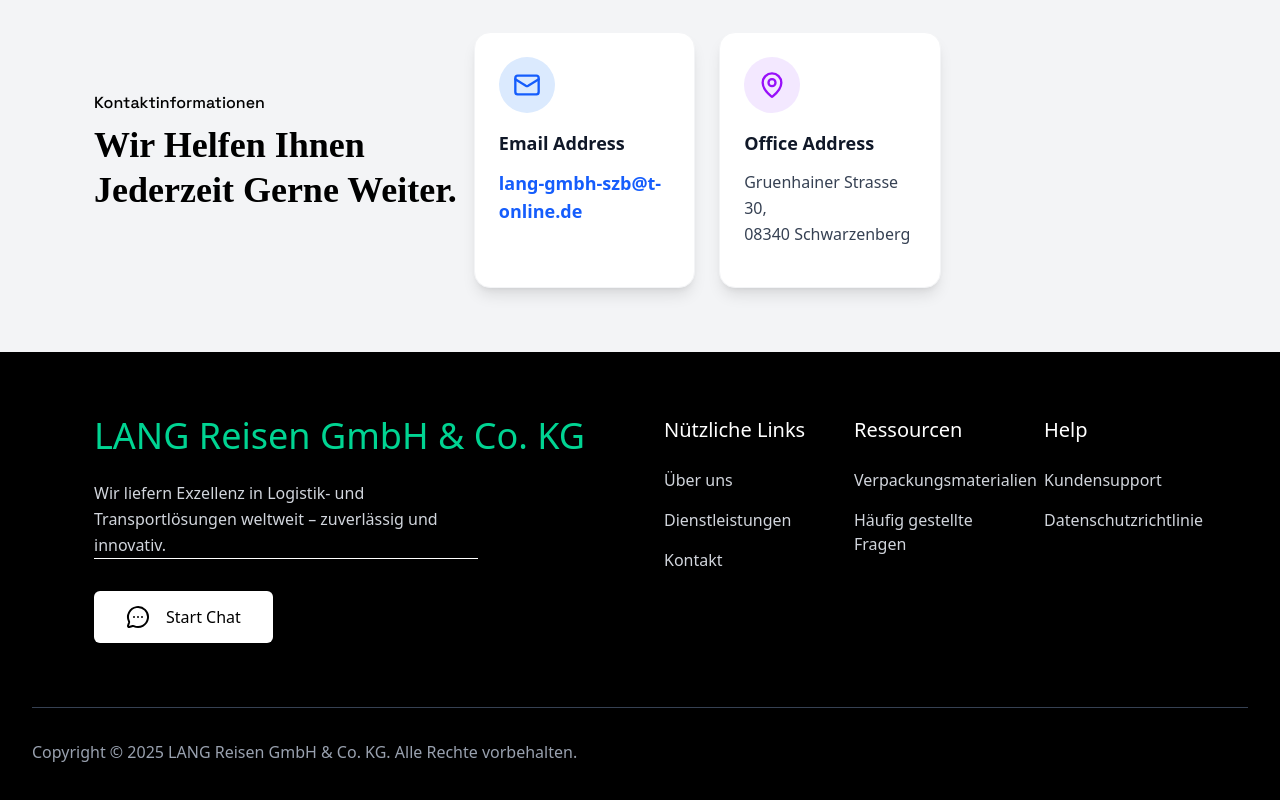
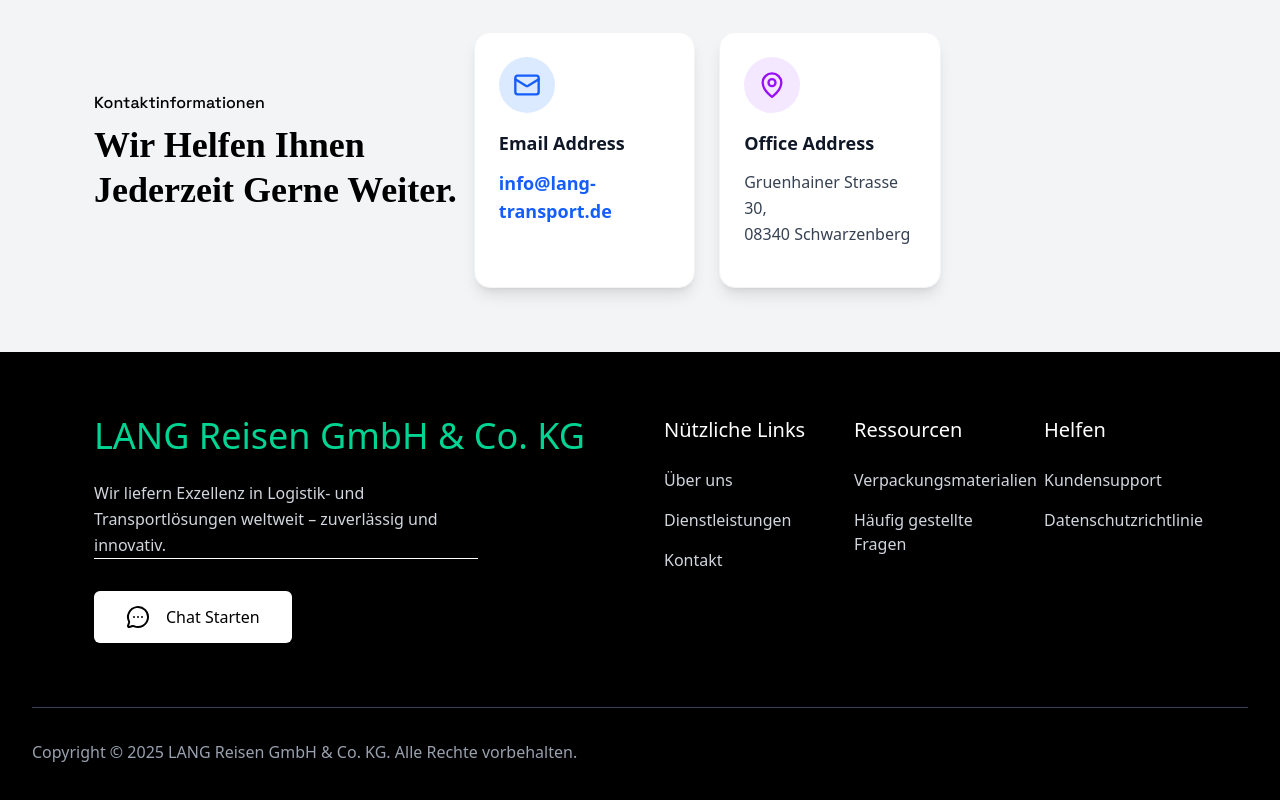
Before and after one commit to Mdsakib999/Logistics-development-M-5, a React (Vite) app: page /contact in a window 1280 px wide. Shown: the part 934-1734 px from the top of the page. Built offline with nearby package versions, Linux system fonts and the light colour scheme.

Commit message:
email change

```diff
--- a/index.html
+++ b/index.html
@@ -4,7 +4,7 @@
     <meta charset="UTF-8" />
     <link rel="icon" type="image/svg+xml" href="/vite.svg" />
     <meta name="viewport" content="width=device-width, initial-scale=1.0" />
-    <title>Logistics Site</title>
+    <title>LANG GmbH</title>
   </head>
   <body>
     <div id="root"></div>
--- a/src/components/TopHeader.jsx
+++ b/src/components/TopHeader.jsx
@@ -55,7 +55,9 @@
               <span>
                 <Mail />
               </span>
-              <span>lang-gmbh-szb@t-online.de</span>
+              <span><a href="mailto:info@lang-transport.de" className="hover:text-secondary">
+            info@lang-transport.de
+          </a></span>
             </div>
           </div>
         </div>
--- a/src/components/contact/Info.jsx
+++ b/src/components/contact/Info.jsx
@@ -29,7 +29,7 @@
               href="mailto:help@info.com"
               className="text-blue-600 font-semibold text-lg hover:text-blue-700 transition-colors block mb-4"
             >
-              lang-gmbh-szb@t-online.de
+              info@lang-transport.de
             </a>
             {/* <div className="flex items-start gap-2 text-gray-600 text-sm">
               <Clock className="w-4 h-4 mt-0.5 flex-shrink-0" />
--- a/src/components/layout/Footer.jsx
+++ b/src/components/layout/Footer.jsx
@@ -18,7 +18,7 @@
           </p>
           <Button to="/contact" type="secondary">
             <MessageCircleMore />
-            <span>Start  Chat</span>
+            <span>Chat Starten</span>
           </Button>
         </div>
 
@@ -89,7 +89,7 @@
 
         {/* Help Links */}
         <div>
-          <h3 className="text-xl font-medium mb-6">Help</h3>
+          <h3 className="text-xl font-medium mb-6">Helfen</h3>
           <ul className="space-y-4">
             <li>
               <Link
--- a/src/pages/ErrorPage.jsx
+++ b/src/pages/ErrorPage.jsx
@@ -2,10 +2,10 @@
 
 export default function ErrorPage() {
   const quickLinks = [
-    { name: 'Home', icon: <Home className="w-5 h-5" />, path: '/' },
-    { name: 'Service', icon: <Package className="w-5 h-5" />, path: '/service' },
-    { name: 'About', icon: <MapPin className="w-5 h-5" />, path: '/about' },
-    { name: 'Contact', icon: <Phone className="w-5 h-5" />, path: '/contact' }
+    { name: 'Hemi', icon: <Home className="w-5 h-5" />, path: '/' },
+    { name: 'Dienstleistungen', icon: <Package className="w-5 h-5" />, path: '/service' },
+    { name: 'Über uns', icon: <MapPin className="w-5 h-5" />, path: '/about' },
+    { name: 'Kontakt', icon: <Phone className="w-5 h-5" />, path: '/contact' }
   ];
 
   return (
@@ -25,10 +25,10 @@
             404
           </h1>
           <h2 className="text-2xl md:text-3xl font-semibold text-gray-800 mb-4">
-            Page Not Found
+            Seite Nicht Gefunden
           </h2>
           <p className="text-gray-600 text-lg max-w-md mx-auto">
-            The page you're looking for doesn't exist or has been moved.
+            Die gesuchte Seite existiert nicht oder wurde verschoben.
           </p>
         </div>
 
@@ -39,21 +39,21 @@
             className="bg-gray-900 text-white px-8 py-3 rounded-lg font-medium hover:bg-gray-800 transition-colors flex items-center justify-center gap-2"
           >
             <ArrowLeft className="w-5 h-5" />
-            Go Back
+            Geh Zurück
           </button>
           <a
             href="/"
             className="bg-green-500 text-white px-8 py-3 rounded-lg font-medium hover:bg-green-600 transition-colors flex items-center justify-center gap-2"
           >
             <Home className="w-5 h-5" />
-            Go Home
+            Nach Hause Gehen
           </a>
         </div>
 
         {/* Quick Links */}
         <div className="border-t border-gray-200 pt-8">
           <h3 className="text-lg font-semibold text-gray-800 mb-6">
-            Quick Links
+            Schnellzugriff
           </h3>
           <div className="grid grid-cols-2 md:grid-cols-4 gap-4">
             {quickLinks.map((link, index) => (
@@ -76,21 +76,21 @@
         {/* Contact Info */}
         <div className="mt-12 pt-8 border-t border-gray-200">
           <p className="text-gray-600 mb-4">
-            Need help? Contact our support team
+            Benötigen Sie Hilfe? Kontaktieren Sie unser Support-Team.
           </p>
           <div className="flex flex-col sm:flex-row gap-4 justify-center">
-            <a
+            {/* <a
               href="tel:+1234567890"
               className="text-green-600 hover:text-green-700 font-medium transition-colors"
             >
               Call: (123) 456-7890
             </a>
-            <span className="hidden sm:inline text-gray-300">|</span>
+            <span className="hidden sm:inline text-gray-300">|</span> */}
             <a
               href="mailto:support@logistic.com"
               className="text-green-600 hover:text-green-700 font-medium transition-colors"
             >
-              Email: support@logistic.com
+              Email: info@lang-transport.de
             </a>
           </div>
         </div>
--- a/src/pages/Privacy.jsx
+++ b/src/pages/Privacy.jsx
@@ -44,8 +44,8 @@
 					</a> */}
           <br />
           <strong>E-Mail: </strong>
-          <a href="mailto:lang-gmbh-szb@t-online.de" className="">
-            lang-gmbh-szb@t-online.de
+          <a href="mailto:info@lang-transport.de" className="">
+            info@lang-transport.de
           </a>
         </p>
 
@@ -92,8 +92,8 @@
 					</a> */}
           <br />
           <strong>E-Mail: </strong>
-          <a href="mailto:lang-gmbh-szb@t-online.de" className="">
-            lang-gmbh-szb@t-online.de
+          <a href="mailto:info@lang-transport.de" className="">
+            info@lang-transport.de
           </a>
           <br />
         </p>
```
Also changed, not shown: 1 other file (tests, documents, lock files or other folders).
